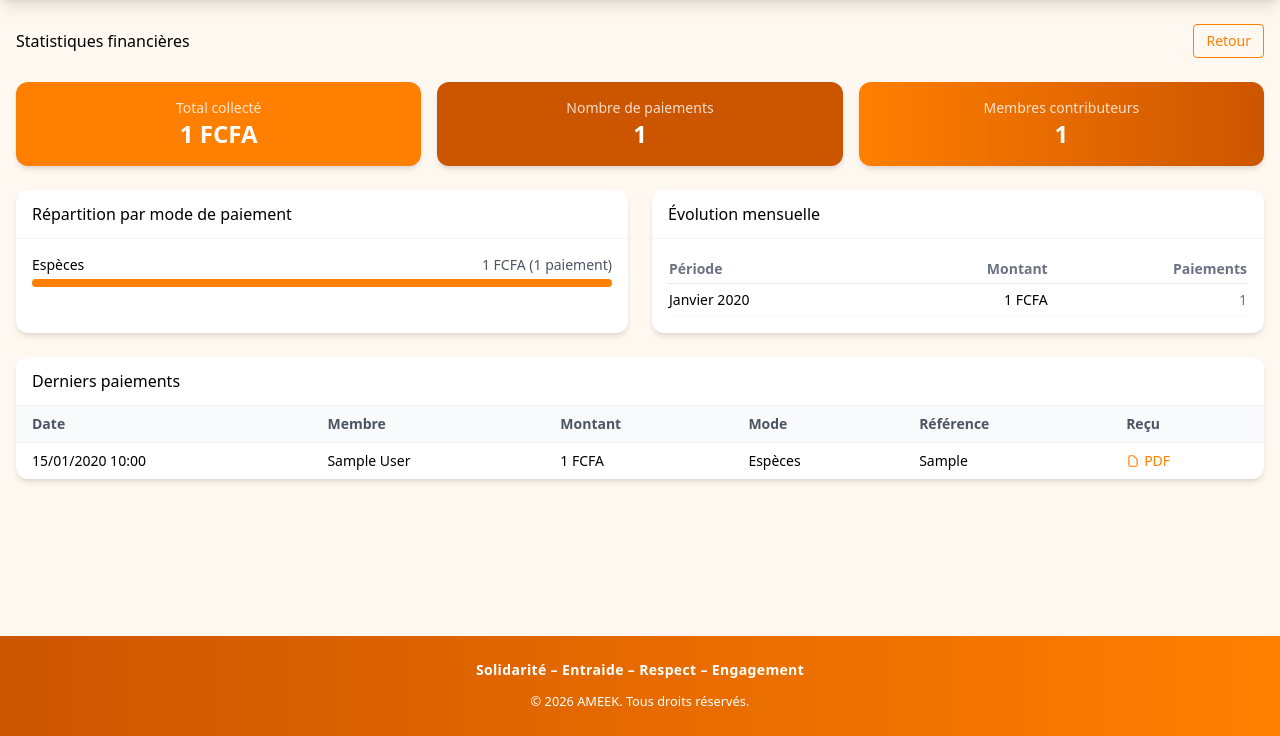
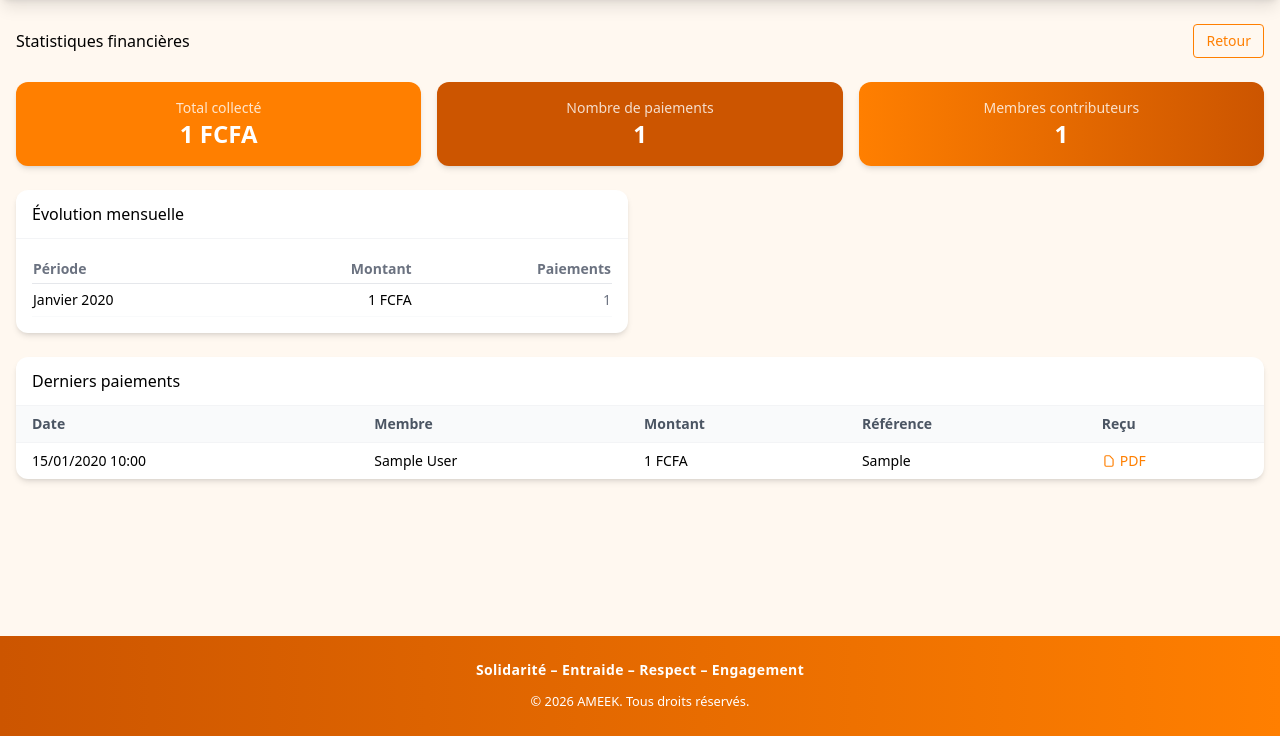
Before and after one commit to Matar057/AMEEK, a Django app: page /payments/statistiques/ in a window 1280 px wide. Shown: the part 64-800 px from the top of the page. Run offline with Django 5.2, Linux system fonts and the light colour scheme; a user stored in the database is signed in; tables that the repository leaves empty hold one stand-in row (values such as "Sample post"); some libraries are stand-ins or nearby versions.

Commit message:
Suppression du champ mode_paiement sur toute la plateforme

```diff
--- a/communication/email_utils.py
+++ b/communication/email_utils.py
@@ -286,7 +286,6 @@ def notify_payment_confirmed(payment):
                 'montant': payment.montant,
                 'numero_recu': payment.numero_recu,
                 'date': payment.date_paiement.strftime('%d/%m/%Y %H:%M'),
-                'mode': payment.get_mode_paiement_display(),
                 'url': url,
             },
         )
--- a/communication/templates/communication/emails/payment_confirmed.html
+++ b/communication/templates/communication/emails/payment_confirmed.html
@@ -16,7 +16,6 @@
           <tr><td style="font-size:14px;padding:4px 0"><strong>Reçu N°</strong></td><td style="font-size:14px;padding:4px 0">{{ numero_recu }}</td></tr>
           <tr><td style="font-size:14px;padding:4px 0"><strong>Montant</strong></td><td style="font-size:14px;padding:4px 0">{{ montant }} FCFA</td></tr>
           <tr><td style="font-size:14px;padding:4px 0"><strong>Date</strong></td><td style="font-size:14px;padding:4px 0">{{ date }}</td></tr>
-          <tr><td style="font-size:14px;padding:4px 0"><strong>Mode</strong></td><td style="font-size:14px;padding:4px 0">{{ mode }}</td></tr>
         </table>
         <p><a href="{{ url }}" style="display:inline-block;background:#FF7F00;color:#fff;text-decoration:none;padding:10px 20px;border-radius:6px">Télécharger le reçu</a></p>
         <hr style="border:none;border-top:1px solid #eee;margin:20px 0">
--- a/communication/templates/communication/emails/payment_confirmed.txt
+++ b/communication/templates/communication/emails/payment_confirmed.txt
@@ -5,7 +5,6 @@ Votre paiement a été confirmé.
 Reçu N° : {{ numero_recu }}
 Montant : {{ montant }} FCFA
 Date : {{ date }}
-Mode : {{ mode }}
 
 ---
 {{ url }}
--- a/payments/admin.py
+++ b/payments/admin.py
@@ -4,7 +4,7 @@ from .models import Payment
 
 @admin.register(Payment)
 class PaymentAdmin(admin.ModelAdmin):
-    list_display = ('member', 'montant', 'mode_paiement', 'date_paiement', 'reference')
-    list_filter = ('mode_paiement', 'date_paiement')
+    list_display = ('member', 'montant', 'date_paiement', 'reference')
+    list_filter = ('date_paiement',)
     search_fields = ('member__username', 'member__first_name', 'member__last_name', 'reference')
     date_hierarchy = 'date_paiement'
--- a/payments/forms.py
+++ b/payments/forms.py
@@ -7,14 +7,10 @@ TW_INPUT = 'w-full px-3 py-2 border border-gray-300 rounded-lg focus:outline-non
 class PaymentForm(forms.ModelForm):
     class Meta:
         model = Payment
-        fields = ('montant', 'mode_paiement', 'reference', 'date_paiement', 'notes')
+        fields = ('montant', 'reference', 'date_paiement', 'notes')
         widgets = {
             'date_paiement': forms.DateTimeInput(attrs={'type': 'datetime-local', 'class': TW_INPUT}),
             'notes': forms.Textarea(attrs={'rows': 3, 'class': TW_INPUT}),
             'montant': forms.NumberInput(attrs={'class': TW_INPUT}),
             'reference': forms.TextInput(attrs={'class': TW_INPUT}),
         }
-
-    def __init__(self, *args, **kwargs):
-        super().__init__(*args, **kwargs)
-        self.fields['mode_paiement'].widget.attrs['class'] = TW_INPUT
--- a/payments/templates/payments/export_pdf.html
+++ b/payments/templates/payments/export_pdf.html
@@ -13,13 +13,12 @@
 <body>
   <h1>Rapport des paiements — Amicale des Anciens</h1>
   <table>
-    <thead><tr><th>Date</th><th>Membre</th><th>Montant</th><th>Mode</th><th>Référence</th><th>Solde</th></tr></thead>
+    <thead><tr><th>Date</th><th>Membre</th><th>Montant</th><th>Référence</th><th>Solde</th></tr></thead>
     <tbody>
       {% for p in payments %}<tr>
         <td>{{ p.date_paiement|date:"d/m/Y" }}</td>
         <td>{{ p.member.get_full_name|default:p.member.username }}</td>
         <td>{{ p.montant }} FCFA</td>
-        <td>{{ p.get_mode_paiement_display }}</td>
         <td>{{ p.reference|default:"—" }}</td>
         <td>{{ p.solde_restant }} FCFA</td>
       </tr>{% endfor %}
--- a/payments/templates/payments/financial_stats.html
+++ b/payments/templates/payments/financial_stats.html
@@ -25,32 +25,6 @@
 </div>
 
 <div class="grid grid-cols-1 lg:grid-cols-2 gap-6 mb-6">
-  <div class="bg-white rounded-xl shadow-md">
-    <div class="px-4 py-3 border-b border-gray-100">
-      <h5 class="mb-0">Répartition par mode de paiement</h5>
-    </div>
-    <div class="p-4">
-      <div class="space-y-3">
-        {% for mode in mode_stats %}
-            <div>
-            <div class="flex justify-between text-sm mb-1">
-              <span class="font-medium">{{ mode.mode_label }}</span>
-              <span class="text-gray-600">{{ mode.total }} FCFA ({{ mode.count }} paiement{{ mode.count|pluralize }})</span>
-            </div>
-            <div class="w-full bg-gray-200 rounded-full h-2">
-              {% if total_collected %}
-                {% widthratio mode.total total_collected 100 as pct %}
-                <div class="bg-amicale h-2 rounded-full" style="width: {{ pct }}%"></div>
-              {% endif %}
-            </div>
-          </div>
-        {% empty %}
-          <p class="text-gray-500 text-sm">Aucune donnée.</p>
-        {% endfor %}
-      </div>
-    </div>
-  </div>
-
   <div class="bg-white rounded-xl shadow-md">
     <div class="px-4 py-3 border-b border-gray-100">
       <h5 class="mb-0">Évolution mensuelle</h5>
@@ -91,7 +65,6 @@
           <th class="px-4 py-2">Date</th>
           <th class="px-4 py-2">Membre</th>
           <th class="px-4 py-2">Montant</th>
-          <th class="px-4 py-2">Mode</th>
           <th class="px-4 py-2">Référence</th>
           <th class="px-4 py-2">Reçu</th>
         </tr>
@@ -102,7 +75,6 @@
             <td class="px-4 py-2">{{ p.date_paiement|date:"d/m/Y H:i" }}</td>
             <td class="px-4 py-2">{{ p.member.get_full_name|default:p.member.username }}</td>
             <td class="px-4 py-2">{{ p.montant }} FCFA</td>
-            <td class="px-4 py-2">{{ p.get_mode_paiement_display }}</td>
             <td class="px-4 py-2">{{ p.reference|default:"—" }}</td>
             <td class="px-4 py-2">
               <a href="{% url 'payments:receipt' p.pk %}" class="text-amicale hover:text-amicale-fonce flex items-center gap-1">
@@ -112,7 +84,7 @@
             </td>
           </tr>
         {% empty %}
-          <tr><td colspan="6" class="text-center px-4 py-4 text-gray-500">Aucun paiement.</td></tr>
+          <tr><td colspan="5" class="text-center px-4 py-4 text-gray-500">Aucun paiement.</td></tr>
         {% endfor %}
       </tbody>
     </table>
--- a/payments/templates/payments/payment_list.html
+++ b/payments/templates/payments/payment_list.html
@@ -51,7 +51,6 @@
           <th>Date</th>
           {% if user.is_staff %}<th>Membre</th>{% endif %}
           <th>Montant</th>
-          <th>Mode</th>
           <th>Statut</th>
           <th>Référence</th>
           <th>Solde restant</th>
@@ -64,7 +63,6 @@
             <td>{{ p.date_paiement|date:"d/m/Y H:i" }}</td>
             {% if user.is_staff %}<td>{{ p.member.get_full_name|default:p.member.username }}</td>{% endif %}
             <td>{{ p.montant }} FCFA</td>
-            <td>{{ p.get_mode_paiement_display }}</td>
             <td>
               <span class="inline-block px-2 py-0.5 rounded-full text-xs font-medium
                 {% if p.statut == 'confirme' %}bg-green-100 text-green-700
@@ -84,7 +82,7 @@
             </td>
           </tr>
         {% empty %}
-          <tr><td colspan="{% if user.is_staff %}8{% else %}7{% endif %}" class="text-center">Aucun paiement enregistré.</td></tr>
+          <tr><td colspan="{% if user.is_staff %}7{% else %}6{% endif %}" class="text-center">Aucun paiement enregistré.</td></tr>
         {% endfor %}
       </tbody>
     </table>
--- a/payments/templates/payments/reports.html
+++ b/payments/templates/payments/reports.html
@@ -101,7 +101,7 @@
   <div class="overflow-x-auto">
     <table class="w-full text-left">
       <thead class="bg-gray-50 text-gray-600 font-medium">
-        <tr><th class="px-3 py-2">Date</th><th class="px-3 py-2">Membre</th><th class="px-3 py-2">Montant</th><th class="px-3 py-2">Mode</th><th class="px-3 py-2">Solde</th></tr>
+        <tr><th class="px-3 py-2">Date</th><th class="px-3 py-2">Membre</th><th class="px-3 py-2">Montant</th><th class="px-3 py-2">Solde</th></tr>
       </thead>
       <tbody>
         {% for p in payments %}
@@ -109,11 +109,10 @@
             <td class="px-3 py-2">{{ p.date_paiement|date:"d/m/Y" }}</td>
             <td class="px-3 py-2">{{ p.member.get_full_name|default:p.member.username }}</td>
             <td class="px-3 py-2">{{ p.montant }} FCFA</td>
-            <td class="px-3 py-2">{{ p.get_mode_paiement_display }}</td>
             <td class="px-3 py-2">{{ p.solde_restant }} FCFA</td>
           </tr>
         {% empty %}
-          <tr><td colspan="5" class="px-3 py-4 text-center text-gray-500">Aucun paiement pour cette période.</td></tr>
+          <tr><td colspan="4" class="px-3 py-4 text-center text-gray-500">Aucun paiement pour cette période.</td></tr>
         {% endfor %}
       </tbody>
     </table>
--- a/payments/views.py
+++ b/payments/views.py
@@ -117,16 +117,15 @@ class ExportPaymentsExcel(LoginRequiredMixin, View):
         workbook = xlsxwriter.Workbook(buffer)
         sheet = workbook.add_worksheet('Paiements')
         bold = workbook.add_format({'bold': True, 'bg_color': '#FF7F00', 'font_color': 'white'})
-        headers = ['Date', 'Membre', 'Montant', 'Mode', 'Référence', 'Solde']
+        headers = ['Date', 'Membre', 'Montant', 'Référence', 'Solde']
         for col, h in enumerate(headers):
             sheet.write(0, col, h, bold)
         for row, p in enumerate(qs, 1):
             sheet.write(row, 0, p.date_paiement.strftime('%d/%m/%Y'))
             sheet.write(row, 1, p.member.get_full_name() or p.member.username)
             sheet.write(row, 2, float(p.montant))
-            sheet.write(row, 3, p.get_mode_paiement_display())
-            sheet.write(row, 4, p.reference)
-            sheet.write(row, 5, float(p.solde_restant))
+            sheet.write(row, 3, p.reference)
+            sheet.write(row, 4, float(p.solde_restant))
         sheet.set_column(0, 5, 20)
         workbook.close()
         buffer.seek(0)
@@ -142,18 +141,18 @@ class ExportPaymentsPDF(LoginRequiredMixin, View):
         styles = getSampleStyleSheet()
         title_style = ParagraphStyle('Title', parent=styles['Heading1'], textColor=colors.Color(1, 0.5, 0), fontSize=16, spaceAfter=10)
         elements = [Paragraph('Rapport des paiements — AMEEK', title_style)]
-        data = [['Date', 'Membre', 'Email', 'Montant', 'Mode', 'Référence', 'Solde']]
+        data = [['Date', 'Membre', 'Email', 'Montant', 'Référence', 'Solde']]
         total = 0
         for p in qs:
             data.append([
                 p.date_paiement.strftime('%d/%m/%Y'),
                 str(p.member), p.member.email,
-                f'{p.montant} FCFA', p.get_mode_paiement_display(),
+                f'{p.montant} FCFA',
                 p.reference or '', f'{p.solde_restant} FCFA'
             ])
             total += p.montant
-        data.append(['', '', '', f'Total: {total} FCFA', '', '', ''])
-        table = Table(data, colWidths=[25*mm, 30*mm, 35*mm, 25*mm, 20*mm, 25*mm, 20*mm])
+        data.append(['', '', '', f'Total: {total} FCFA', '', ''])
+        table = Table(data, colWidths=[25*mm, 30*mm, 35*mm, 25*mm, 25*mm, 20*mm])
         table.setStyle(TableStyle([
             ('BACKGROUND', (0, 0), (-1, 0), colors.Color(1, 0.5, 0)),
             ('TEXTCOLOR', (0, 0), (-1, 0), colors.white),
@@ -206,8 +205,6 @@ class ReceiptPDF(LoginRequiredMixin, View):
              Paragraph(f'{payment.montant} FCFA', value_style)],
             [Paragraph('<b>Date</b>', value_style),
              Paragraph(payment.date_paiement.strftime('%d/%m/%Y %H:%M'), value_style)],
-            [Paragraph('<b>Mode</b>', value_style),
-             Paragraph(payment.get_mode_paiement_display(), value_style)],
         ]
         if payment.reference:
             data.append([Paragraph('<b>Référence</b>', value_style),
@@ -251,14 +248,6 @@ class FinancialStatsView(UserPassesTestMixin, TemplateView):
         payment_count = all_payments.count()
         member_count = all_payments.aggregate(count=Count('member', distinct=True))['count'] or 0
 
-        mode_stats = (
-            all_payments.values('mode_paiement')
-            .annotate(total=Sum('montant'), count=Count('id'))
-            .order_by('-total')
-        )
-        for m in mode_stats:
-            m['mode_label'] = dict(Payment.MODE_CHOICES).get(m['mode_paiement'], m['mode_paiement'])
-
         monthly_stats = (
             all_payments
             .annotate(month=TruncMonth('date_paiement'))
@@ -279,7 +268,6 @@ class FinancialStatsView(UserPassesTestMixin, TemplateView):
             'total_collected': total_collected,
             'payment_count': payment_count,
             'member_count': member_count,
-            'mode_stats': mode_stats,
             'monthly_stats': monthly_stats,
             'latest_payments': latest_payments,
         })
@@ -288,7 +276,7 @@ class FinancialStatsView(UserPassesTestMixin, TemplateView):
 
 class PaymentMethodChoiceView(LoginRequiredMixin, View):
     def get(self, request):
-        montant = request.GET.get('montant')
+        montant = request.GET.get('montant') or request.GET.get('method')
         if not montant:
             messages.error(request, 'Montant invalide.')
             return redirect('payments:list')
@@ -298,7 +286,8 @@ class PaymentMethodChoiceView(LoginRequiredMixin, View):
             messages.error(request, 'Montant invalide.')
             return redirect('payments:list')
 
-        return render(request, 'payments/payment_choice.html', {'montant': montant})
+        from django.urls import reverse
+        return redirect(f'{reverse("payments:paydunya_checkout")}?montant={montant}')
 
 
 class PayDunyaCheckoutView(LoginRequiredMixin, View):
@@ -330,12 +319,10 @@ class PayDunyaCheckoutView(LoginRequiredMixin, View):
             messages.error(request, 'Impossible de contacter PayDunya. Réessayez plus tard.')
             return redirect('payments:list')
 
-        mode_map = {'wave': 'wave', 'orange_money': 'orange_money'}
         payment = Payment.objects.create(
             member=request.user,
             montant=montant,
             date_paiement=timezone.now(),
-            mode_paiement=mode_map.get(payment_method, 'paydunya'),
             statut='en_attente',
             invoice_token=invoice_token,
         )
@@ -375,17 +362,7 @@ class PayDunyaIPNView(View):
         if result and result['status'] == 'completed':
             payment.statut = 'confirme'
             payment.reference = transaction_id or payment.reference
-            if payment_method:
-                method_map = {
-                    'orange_money': 'orange_money',
-                    'wave': 'wave',
-                    'free_money': 'free_money',
-                    'wizall': 'autre',
-                    'card': 'carte',
-                    'cash': 'especes',
-                }
-                payment.mode_paiement = method_map.get(payment_method, 'paydunya')
-            payment.save(update_fields=['statut', 'reference', 'mode_paiement'])
+            payment.save(update_fields=['statut', 'reference'])
             from communication.email_utils import notify_payment_confirmed
             notify_payment_confirmed(payment)
         elif result and result['status'] == 'cancelled':
```
Also changed, not shown: payments/models.py (+0 -12 lines), profiles/views.py (+0 -10 lines), payments/migrations/0004_remove_payment_mode_paiement.py (added).
